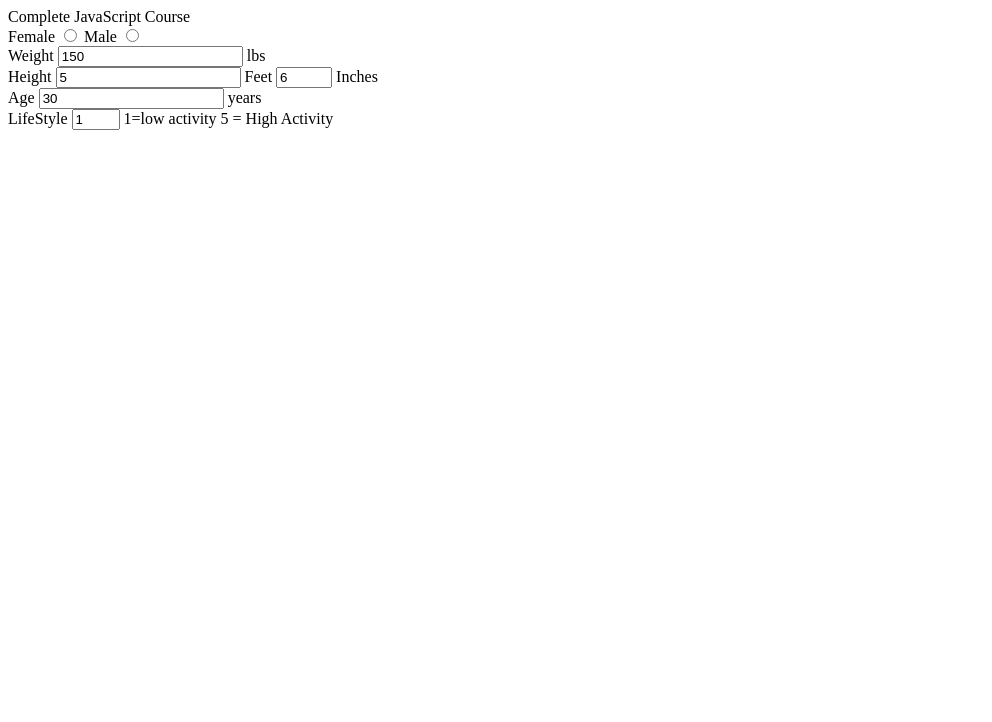
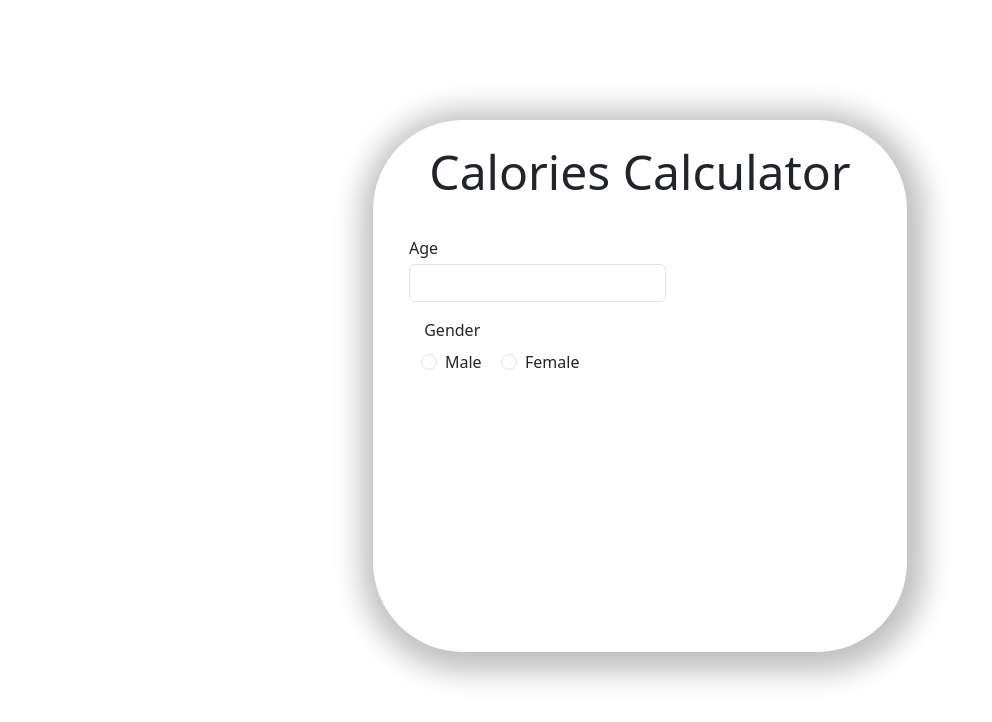
Before and after one commit to georgesebastian21325/Calorie-Counter-Project, a plain HTML site: page index.html in a window 1280 px wide. Shown: the whole page, without its empty margins (0-992 px from the left). Drawn offline with nearby package versions, Linux system fonts and the light colour scheme.

Commit message:
Accomplished Gender and Age inputs

```diff
--- a/index.html
+++ b/index.html
@@ -1,30 +1,48 @@
 <!DOCTYPE html>
-<html>
+<html lang="en">
+<head>
+    <meta charset="UTF-8">
+    <meta name="viewport" content="width=device-width, initial-scale=1.0">
+    <title> Calorie Calculator </title>
+    <link href="https://cdn.jsdelivr.net/npm/bootstrap@5.3.1/dist/css/bootstrap.min.css" rel="stylesheet" integrity="sha384-4bw+/aepP/YC94hEpVNVgiZdgIC5+VKNBQNGCHeKRQN+PtmoHDEXuppvnDJzQIu9" crossorigin="anonymous">
+    <link rel="stylesheet" href="style.css">
+</head>
+<body>
 
-<head>
-    <title>Complete JavaScript Course</title>
-</head>
+    <div class="container component-holder">
+        <!-- Upper Section -->
+        <h1 class="main-heading text-center"> Calories Calculator </h1>
 
-<body>
-    <div id="output">Complete JavaScript Course</div>
-    <form id="myForm">
-        <div> Female
-            <input id="f" type="radio" name="gender"> Male
-            <input id="m" type="radio" name="gender"> </div>
-        <div> Weight
-            <input id="weight" type="number" value="150"> lbs </div>
-        <div> Height
-            <input id="heightFeet" type="number" value="5"> Feet
-            <input id="heightInches" type="number" value="6" max="11" min="0"> Inches </div>
-        <div> Age
-            <input id="age" type="number" value="30"> years </div>
-        <div> LifeStyle
-            <input id="lifeStyle" type="number" value="1" min="1" max="5"> 1=low activity 5 = High Activity </div>
-    </form>
-    <script>
-        //BMR = 66 + ( 6.2 × weight in pounds ) + ( 12.7 × height in inches ) – ( 6.76 × age in years )
-        //BMR = 655.1 + ( 4.35 × weight in pounds ) + ( 4.7 × height in inches ) - ( 4.7 × age in years )
-    </script>
+        <div class="first-section w-100 h-25">
+
+            <!-- Age Input -->
+            <div class="row align-items-center px-4">
+                <div class="age-section col-auto">
+                  <p class="age-text my-1"> Age </p>
+                  <input type="password" id="inputPassword6" class="form-control">
+                </div>
+
+                            <!-- Gender Input -->
+
+            <div class="gender-section col-auto form-check px-4">
+                <p class="gender-text px-4"> Gender </p>
+                <div class="male-section px-4">
+
+                    <input class="form-check-input male-radio" type="radio" name="flexRadioDefault" id="flexRadioDefault1">
+                    <label for=""> Male </label>
+                </div>
+
+                <div class="female-section px-5 mx-4">
+
+                    <input class="form-check-input female-radio" type="radio" name="flexRadioDefault" id="flexRadioDefault2">
+                    <label for=""> Female </label>
+
+                </div>
+            </div>
+
+            </div>
+        </div>
+    </div>
+
 </body>
-
 </html>
--- a/style.css
+++ b/style.css
@@ -0,0 +1,39 @@
+@import url('https://fonts.googleapis.com/css2?family=Open+Sans:wght@300&display=swap');
+.component-holder {
+    margin-top: 7.5rem;
+    width: 33.375rem;
+    height: 33.25rem;
+    border-radius: 5.625rem;
+    box-shadow: 3px 5px 29px 15px rgba(0, 0, 0, 0.25);
+}
+.main-heading {
+    line-height: 6.5rem;
+    font-size: 3rem;
+}
+
+.main-heading h1{
+    color: #000;
+    text-align: center;
+    text-shadow: 0px 4px 4px 0px rgba(0, 0, 0, 0.25);
+    font-family: Inter;
+    font-style: normal;
+    font-weight: 400;
+}
+
+.gender-text {
+    position: relative;
+    top: 1rem;
+}
+.gender-section p {
+    margin-left: -1.3rem;
+}
+.gender-section > .male-section {
+    position: relative;
+    top: 0.5rem;
+}
+
+.gender-section > .female-section  {
+    position: relative;
+    top: -1rem;
+    left: 2rem;
+}
```
